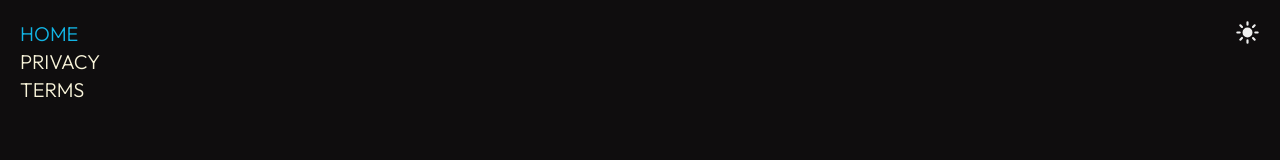
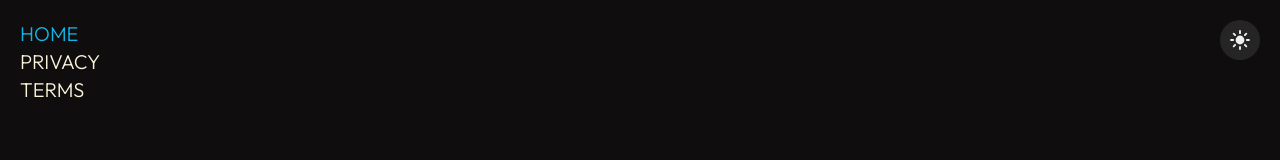
Before and after one commit to WildPastry/TheNumberLanding, a React (Vite) app: page /home in a window 1280 px wide. Shown: the top 160 px of the page. Built offline with nearby package versions, Linux system fonts and the light colour scheme.

Commit message:
Add theme toggle component

```diff
--- a/src/components/Header.tsx
+++ b/src/components/Header.tsx
@@ -1,7 +1,6 @@
-import { IoMoon, IoSunny } from 'react-icons/io5';
 import type { JSX } from 'react';
 import { NavLink } from 'react-router-dom';
-import { useTheme } from '../theme/useTheme';
+import ThemeToggle from './ThemeToggle';
 
 type NavLinkMenuItem = {
   activeClass: string;
@@ -33,8 +32,6 @@ const LINKS: readonly NavLinkMenuItem[] = [
 ];
 
 const Header: React.FC = (): JSX.Element => {
-  const { theme, toggle } = useTheme();
-
   return (
     <section className='flex justify-between p-5'>
       <ul className='font-outfit-light text-xl'>
@@ -58,12 +55,7 @@ const Header: React.FC = (): JSX.Element => {
           )
         )}
       </ul>
-      <button
-        className='cursor-pointer flex'
-        onClick={toggle}
-        title={`Switch to ${theme === 'dark' ? 'light' : 'dark'} mode`}>
-        {theme === 'dark' ? <IoSunny size={25} /> : <IoMoon size={25} />}
-      </button>
+      <ThemeToggle />
     </section>
   );
 };
--- /dev/null
+++ b/src/components/ThemeToggle.tsx
@@ -0,0 +1,37 @@
+import { IoMoon, IoSunny } from 'react-icons/io5';
+import React, { memo } from 'react';
+import { useTheme } from '../theme/useTheme';
+
+const ThemeToggleButton: React.FC = () => {
+  const { theme, toggle } = useTheme();
+  const next: string = theme === 'dark' ? 'light' : 'dark';
+
+  return (
+    <button
+      aria-label={`Switch to ${next} mode`}
+      className={[
+        // Layout / hit area
+        'inline-flex items-center justify-center',
+        'h-10 w-10 rounded-full',
+        // Cursor + transitions
+        'cursor-pointer select-none',
+        'transition-transform duration-150 active:scale-95',
+        // Current text colour
+        'text-(--fg)',
+        // Hover / active
+        'bg-[color-mix(in_oklab,var(--fg)_10%,transparent)]',
+        'hover:bg-[color-mix(in_oklab,var(--fg)_20%,transparent)]',
+        // Accessibility
+        'focus-visible:outline-none',
+        'focus-visible:ring-2 focus-visible:ring-water',
+        'focus-visible:ring-offset-2 focus-visible:ring-offset-(--bg)'
+      ].join(' ')}
+      onClick={toggle}
+      title={`Switch to ${next} mode`}>
+      {theme === 'dark' ? <IoSunny size={22} /> : <IoMoon size={22} />}
+    </button>
+  );
+};
+
+// Memo: this component only re-renders when usesTheme() changes
+export default memo(ThemeToggleButton);
```
